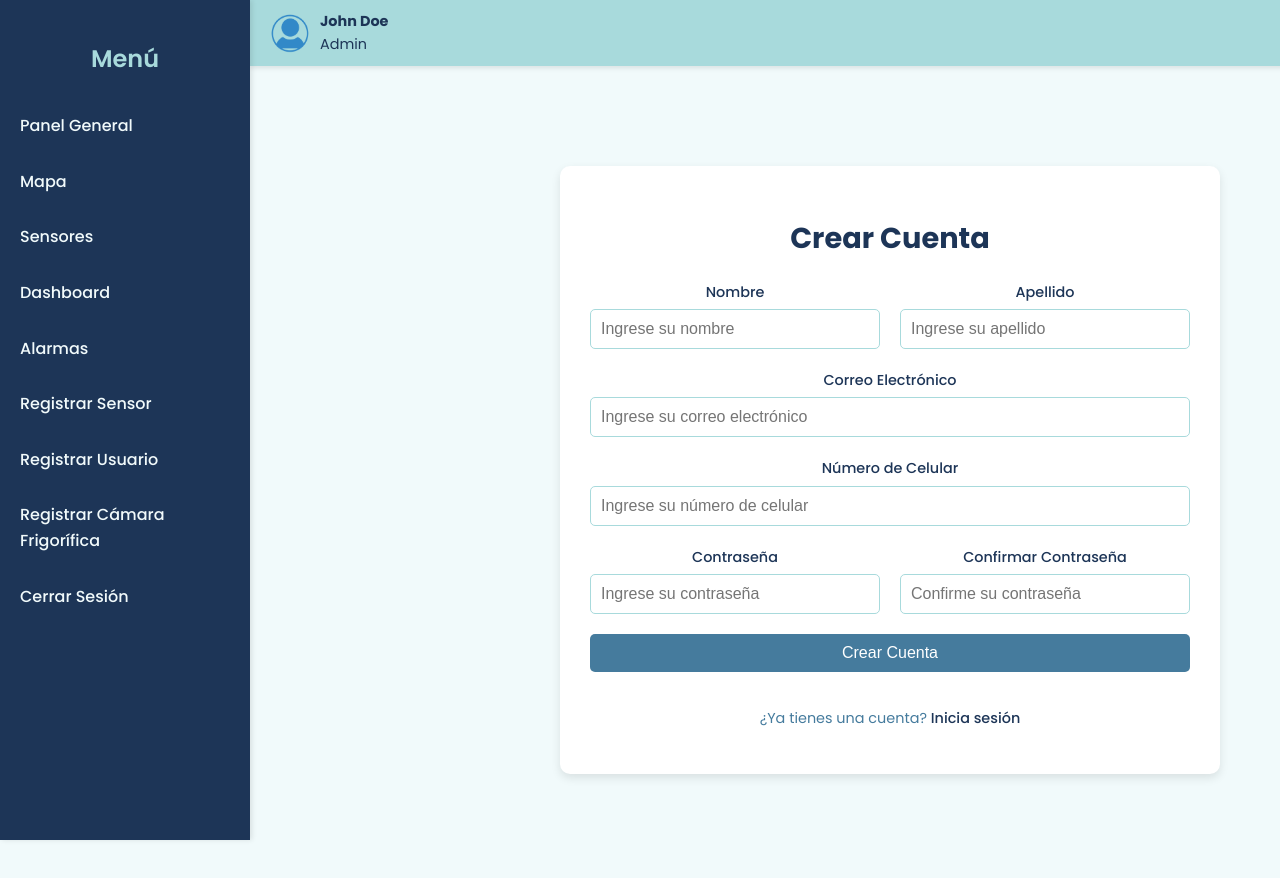
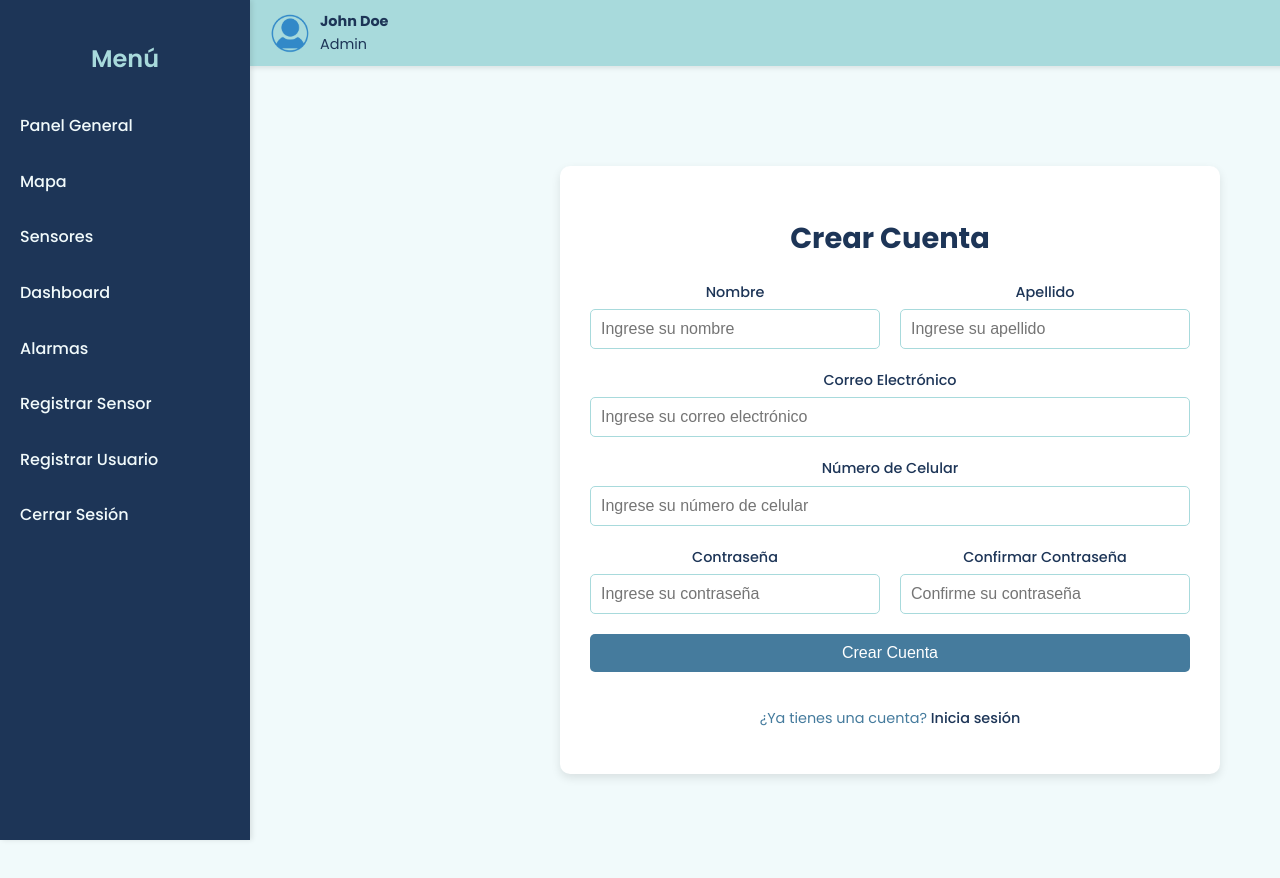
Before and after one commit to PauliLuna/ProyectoFinalSensores, a plain HTML site: page frontend/register_user.html in a window 1280 px wide. Drawn offline with Linux system fonts and the light colour scheme.

Commit message:
delete camara frigorifica again

```diff
--- a/frontend/register_user.html
+++ b/frontend/register_user.html
@@ -28,7 +28,7 @@
             <li><a href="alarmas.html">Alarmas</a></li>
             <li><a href="register_sensor.html">Registrar Sensor</a></li>
             <li><a href="register_user.html">Registrar Usuario</a></li>
-            <li><a href="register_camera.html">Registrar Cámara Frigorífica</a></li>
+            <!-- <li><a href="register_camera.html">Registrar Cámara Frigorífica</a></li> -->
             <li><a href="#">Cerrar Sesión</a></li>
         </ul>
     </div>
```
Also changed, not shown: frontend/alarmas.html (+1 -1 lines), frontend/dashboard.html (+1 -1 lines), frontend/register_camera.html (+1 -1 lines), frontend/register_sensor.html (+1 -1 lines).
